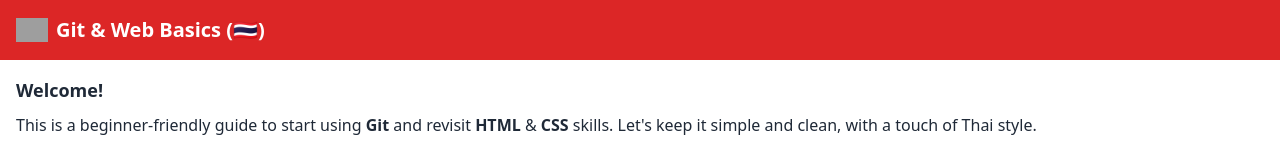
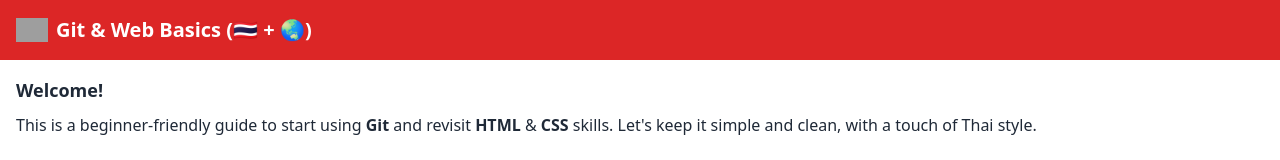
Before and after one commit to TooBmaauan/test-git, a plain HTML site: page index.html in a window 1280 px wide. Shown: the top 160 px of the page. Drawn offline with nearby package versions, Linux system fonts and the light colour scheme; grey boxes are pictures that could not be loaded.

Commit message:
Revert "fetch(html): remove emoji"
This reverts commit 8d31aae9cb90fbebfafe850063755baf2e40d079.

revert previous commit

```diff
--- a/index.html
+++ b/index.html
@@ -18,7 +18,7 @@
         alt="Flag of Thailand"
         class="h-6 w-8 mr-2"
       />
-      <h1 class="text-xl font-bold">Git & Web Basics (🇹🇭)</h1>
+      <h1 class="text-xl font-bold">Git & Web Basics (🇹🇭 + 🌏)</h1>
     </header>
 
     <main class="p-4">
```
